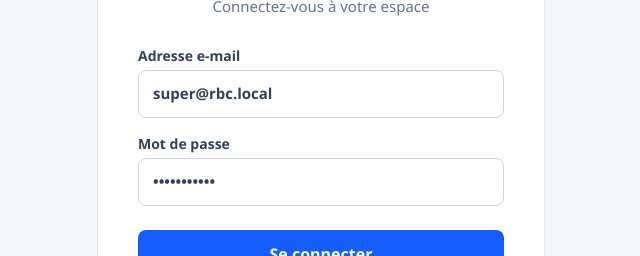
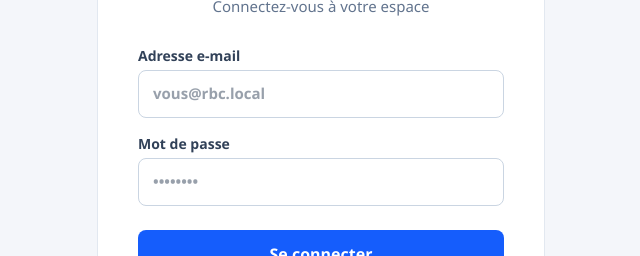
Before and after one commit to Namelos2370/rbc-gestion-mobile, a React (Vite) app: page / in a window 1280 px wide. Shown: the part 326-582 px from the top of the page, without its empty margins (319-959 px from the left). Built offline with nearby package versions, Linux system fonts and the light colour scheme; no server answers.

Commit message:
Connexion : ne plus pré-remplir l'e-mail ni le mot de passe
Co-Authored-By: Claude Haiku 5.5 <noreply@anthropic.com>
Claude-Session: https://claude.ai/code/session_01PGxMbhyUZ2BaYKHDWjT6rF

```diff
--- a/src/components/Login.jsx
+++ b/src/components/Login.jsx
@@ -3,8 +3,8 @@ import { useAuth } from '../hooks/useAuth';
 import logoRbc from '../assets/logo-rbc.jpeg';
 
 export default function Login() {
-  const [email, setEmail] = useState('super@rbc.local');
-  const [password, setPassword] = useState('password123');
+  const [email, setEmail] = useState('');
+  const [password, setPassword] = useState('');
   const [loading, setLoading] = useState(false);
   const [error, setError] = useState('');
   const { login } = useAuth();
```
